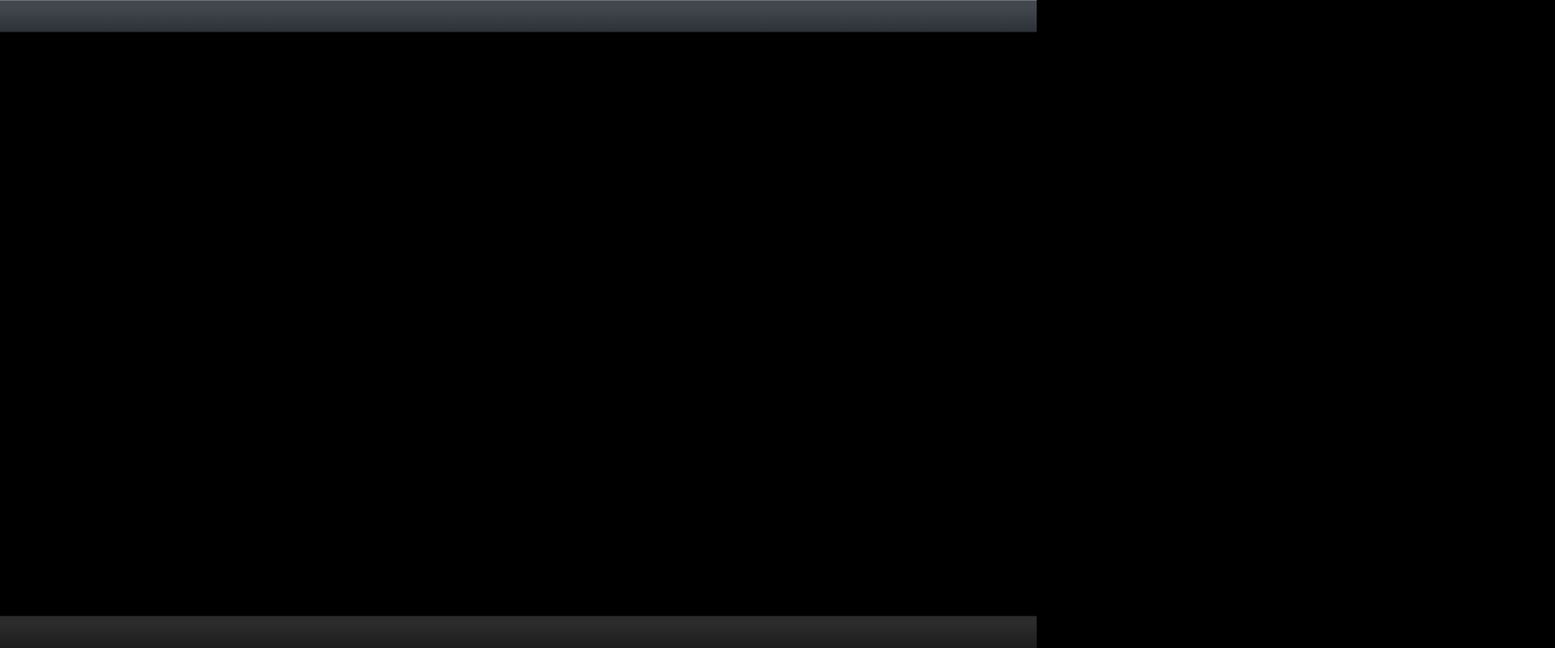
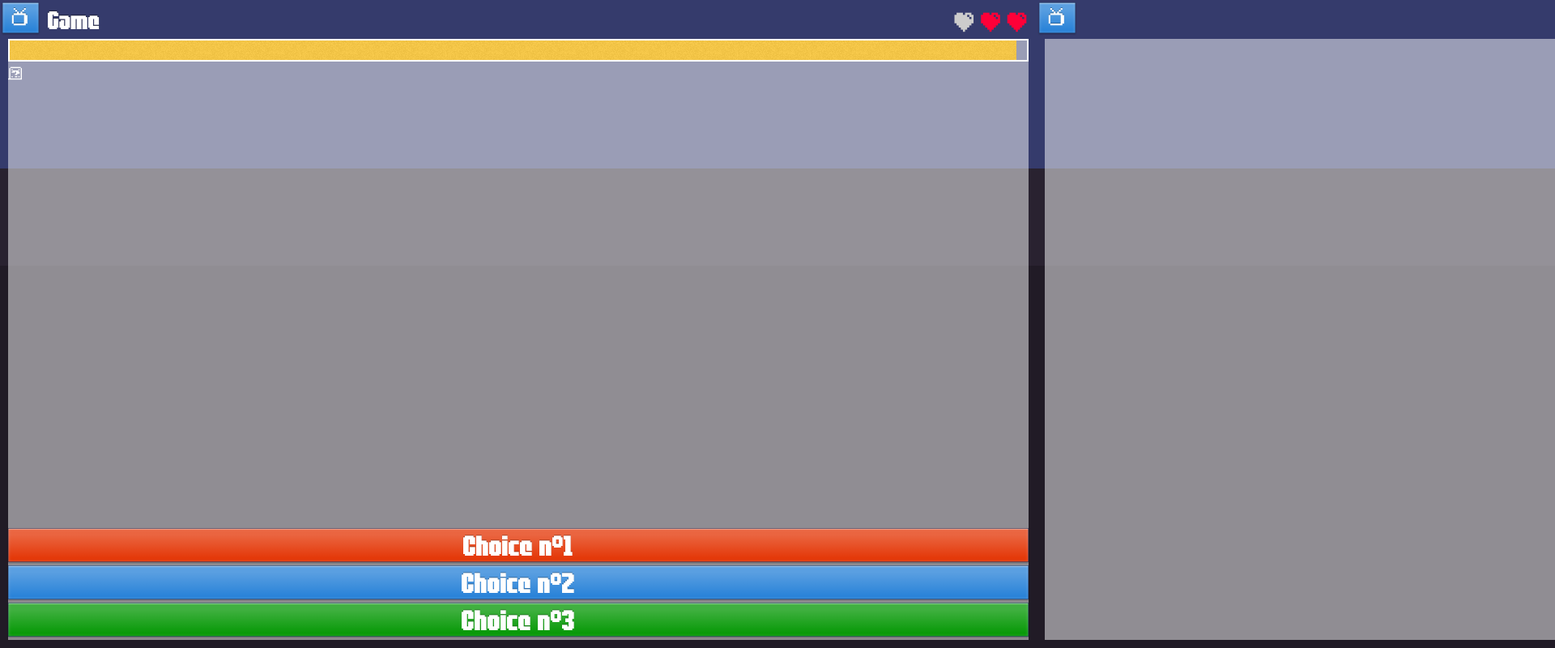
Before and after one commit to elmendalerenda/eggbit, a plain HTML site: page client/index.html in a window 1280 px wide. Shown: the top 800 px of the page at 81% size, 1920 px wide, since content can reach past the window. Drawn offline with Linux system fonts and the light colour scheme.

Commit message:
Initial prototype

```diff
--- a/client/app/app.js
+++ b/client/app/app.js
@@ -1,15 +1,32 @@
 var App = (function(lng, undefined) {
 
     //Define your LungoJS Application Instance
-    /*
     lng.App.init({
-        name: 'Select a name for your app',
+        name: 'eggBIT',
         version: '0.1'
     });
-    */
+
+    var sound = function(sound_url) {
+        lng.Sugar.Sound.play(sound_url);
+    };
+
+    var music = function(music_url) {
+        lng.Sugar.Sound.background(music_url);
+    };
+
+    var checkChoice = function() {
+        //@ToDo >> Si la opcion seleccionada es la correcta: +PUNTOS y NEXT MUSIC
+    };
+
+    var nextMusic = function() {
+        //@ToDo >> Pasar a la siguiente canción
+    };
 
     return {
-
+        sound: sound,
+        music: music,
+        checkChoice: checkChoice,
+        nextMusic: nextMusic
     };
 
 })(LUNGO);
--- a/client/app/events.js
+++ b/client/app/events.js
@@ -1,4 +1,12 @@
 App.Events = (function(lng, app, undefined) {
+
+    lng.Dom.Event.live('a.button', 'TAP', function(event) {
+        app.sound('assets/sounds/button.wav');
+    });
+
+    lng.Dom.Event.bind('.choices a', 'TAP', function(event) {
+
+    });
 
     return {
 
--- a/client/app/view.js
+++ b/client/app/view.js
@@ -1,7 +1,24 @@
 App.View = (function(lng, app, undefined) {
 
+    var progress = function(progress_id, percent) {
+        lng.Dom.query('#' + progress_id + ' .progress .value').css('width', percent + '%');
+    };
+
+    //Auto-start
+    var _init = (function() {
+        //app.music('assets/sounds/smb_overworld.mp3');
+        lng.Router.section('game');
+
+        setTimeout(function(){ app.View.progress('game', '99'); }, 100);
+        return false;
+
+        setTimeout(function(){ app.View.progress('loading', '30'); }, 1000);
+        setTimeout(function(){ app.View.progress('loading', '100'); }, 2000);
+        setTimeout(function(){ lng.Router.section('main'); }, 3000);
+    })();
+
     return{
-
+        progress: progress
     }
 
 })(LUNGO, App);
--- a/client/index.html
+++ b/client/index.html
@@ -2,7 +2,7 @@
 <html manifest="index.appcache">
 <head>
     <meta charset="utf-8">
-    <title>LungoJS</title>
+    <title>eggBit</title>
     <meta name="description" content="">
     <meta name="author" content="Javier Jiménez Villar (@soyjavi)">
     <!-- Mobile viewport optimization http://goo.gl/b9SaQ -->
@@ -19,26 +19,81 @@
     <link rel="apple-touch-startup-image" href="assets/images/default.png">
     <!-- Main Stylesheet -->
     <link rel="stylesheet" href="./lungo.js/lungo-1.0.1.min.css">
-    <link rel="stylesheet" href="./lungo.js/lungo.theme.default.css">
+    <link rel="stylesheet" href="assets/stylesheets/lungo.theme.eggbit.css">
+
+    <link rel="stylesheet" href="assets/stylesheets/eggbit.icons.css">
+    <link rel="stylesheet" href="assets/stylesheets/eggbit.css">
 </head>
 
 <body class="app">
-    <!--
-        First, you have to do is create a LungoJS Application instance in the file app.js.
-        ...and use a Webkit browser as Chrome or Safari.
-    -->
-    <section id="hello_world">
-        <header data-title="Hello world!"></header>
+    <section id="loading">
+        <article class="splash">
+            <div class="onMiddle">
+                <h1><img src="assets/images/icon-logo.png">eggBit</h1>
+
+                <div id="loading" class="progress"><div class="value"></div></div>
+            </div>
+        </article>
+    </section>
+
+    <section id="main">
+        <header data-title="eggBit">
+            <a href="#game" data-target="section" class="button red onright">Next</a>
+        </header>
 
         <article>
+            <div class="sky"></div>
+            <div class="middle-ground" id="middle"></div>
+            <div class="ground"></div>
 
+            <div class="content">
+
+            </div>
         </article>
+    </section>
 
-        <footer></footer>
+    <section id="game">
+        <header data-title="Game" data-back="home blue">
+           <div class="life">
+                <span data-icon="heart die"></span>
+                <span data-icon="heart"></span>
+                <span data-icon="heart"></span>
+           </div>
+        </header>
+        <article>
+            <div class="sky"></div>
+            <div class="middle-ground" id="middle"></div>
+            <div class="ground"></div>
+
+            <div class="content">
+                <div id="time" class="progress"><div class="value"></div></div>
+
+                <div class="music">
+                    <div class="question" data-icon="question"></div>
+                    <div class="result"></div>
+                </div>
+
+                <form class="onBottom" class="music_choices">
+                    <a href="#" id="btn_choice_1" class="button red big">Choice nº1</a>
+                    <a href="#" id="btn_choice_2" class="button blue big">Choice nº2</a>
+                    <a href="#" id="btn_choice_3" class="button green big">Choice nº3</a>
+                </form>
+            </div>
+        </article>
+    </section>
+
+    <section id="highscores">
+        <header data-back="home blue"></header>
+        <article></article>
     </section>
 
     <!-- LungoJS (Production mode) -->
-    <script src="lungo.js/lungo-1.0.1.packed.js"></script>
+    <script src="lungo.js/lib/zepto.js"></script>
+    <script src="lungo.js/lib/iscroll.js"></script>
+    <script src="lungo.js/lungo-1.0.1.js"></script>
+    <!-- LungoJS (Sugars) -->
+    <script src="lungo.js/sugars/lungo.sugar.sound.js"></script>
+
     <!-- LungoJS - Sandbox App -->
     <script src="app/app.js"></script>
     <script src="app/data.js"></script>
```
